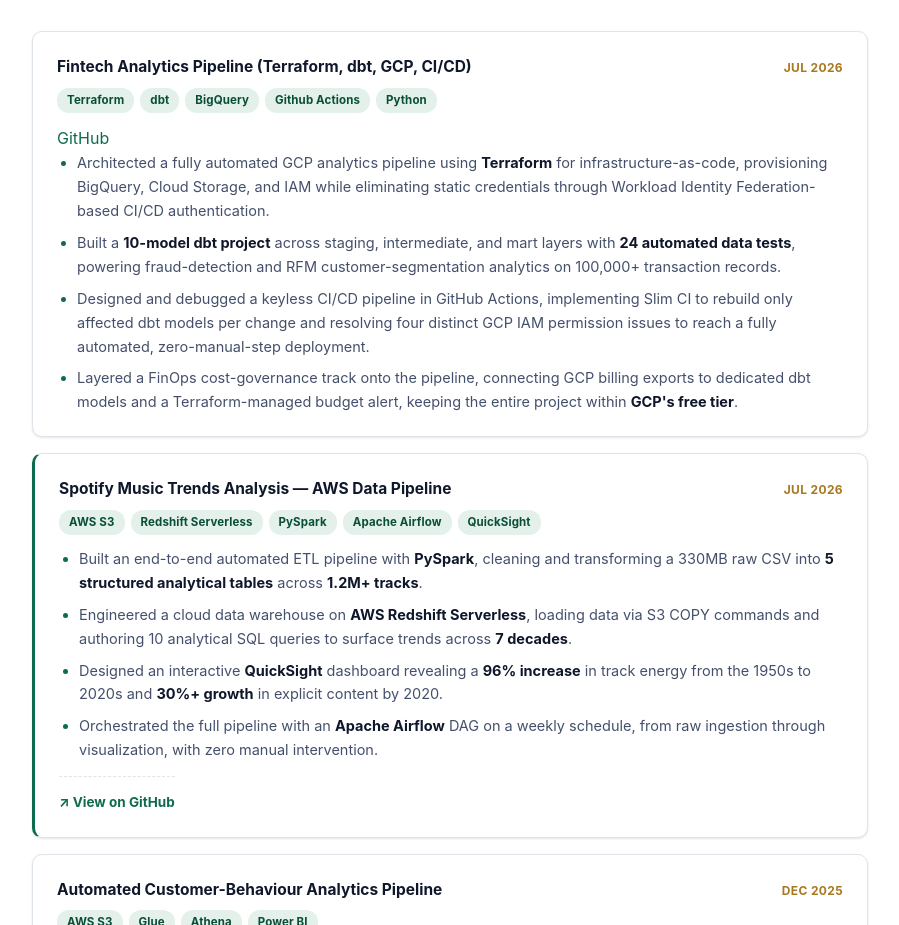
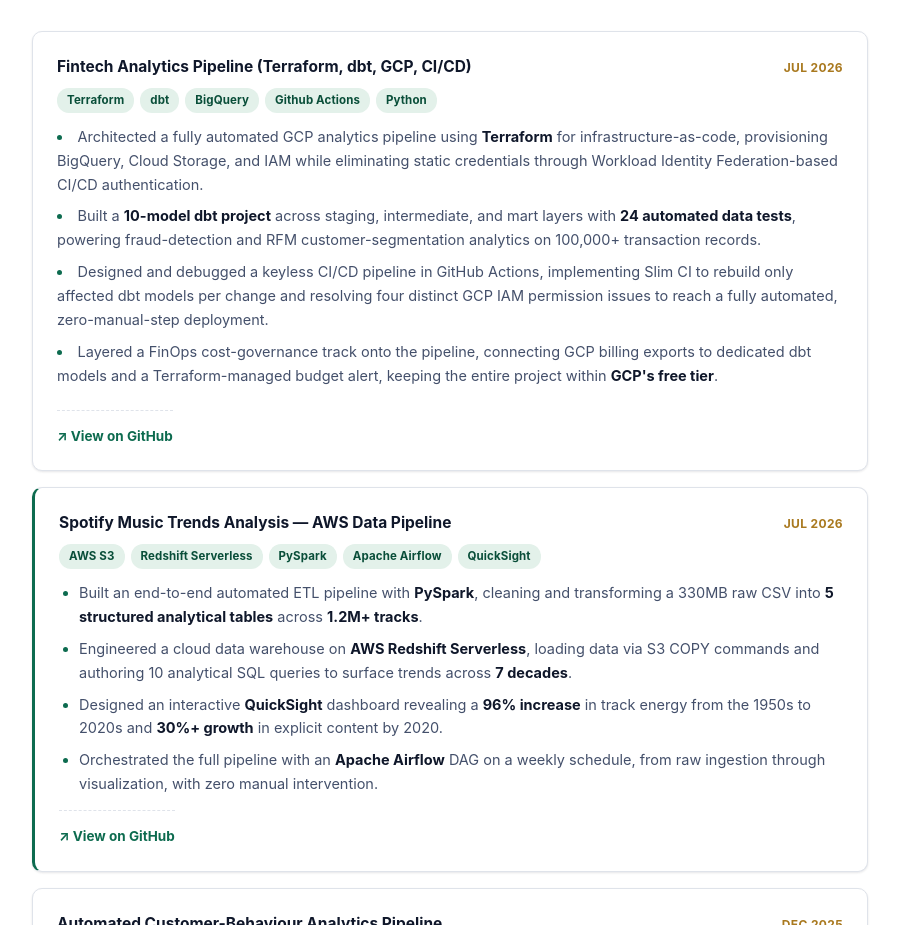
Before and after one commit to chiragpatole/Portfolio-website, a plain HTML site: page index.html in a window 1280 px wide. Shown: the part 3003-3928 px from the top of the page, without its empty margins (190-1089 px from the left). Drawn offline with Linux system fonts and the light colour scheme.

Commit message:
Update index.html

```diff
--- a/index.html
+++ b/index.html
@@ -393,13 +393,13 @@
         <div class="project-tags">
         <span>Terraform</span><span>dbt</span><span>BigQuery</span><span>Github Actions</span><span>Python</span>
       </div>
-      <div class="project-meta"> <a href="https://github.com/chiragpatole/fintech-analytics-pipeline" target="_blank" rel="noopener">GitHub</a></div>
-      <ul class="project-list">
+
         <li>Architected a fully automated GCP analytics pipeline using <b>Terraform</b> for infrastructure-as-code, provisioning BigQuery, Cloud Storage, and IAM while eliminating static credentials through Workload Identity Federation-based CI/CD authentication.</li>
         <li>Built a <b>10-model dbt project</b> across staging, intermediate, and mart layers with <b>24 automated data tests</b>, powering fraud-detection and RFM customer-segmentation analytics on 100,000+ transaction records.</li>
         <li>Designed and debugged a keyless CI/CD pipeline in GitHub Actions, implementing Slim CI to rebuild only affected dbt models per change and resolving four distinct GCP IAM permission issues to reach a fully automated, zero-manual-step deployment.</li>
         <li>Layered a FinOps cost-governance track onto the pipeline, connecting GCP billing exports to dedicated dbt models and a Terraform-managed budget alert, keeping the entire project within <b>GCP's free tier</b>.</li>
       </ul>
+       <a class="project-link" href="https://github.com/chiragpatole/fintech-analytics-pipeline" target="_blank" rel="noopener">↗ View on GitHub</a>
     </div>
     <div class="project project-featured">
       <div class="project-head">
```
